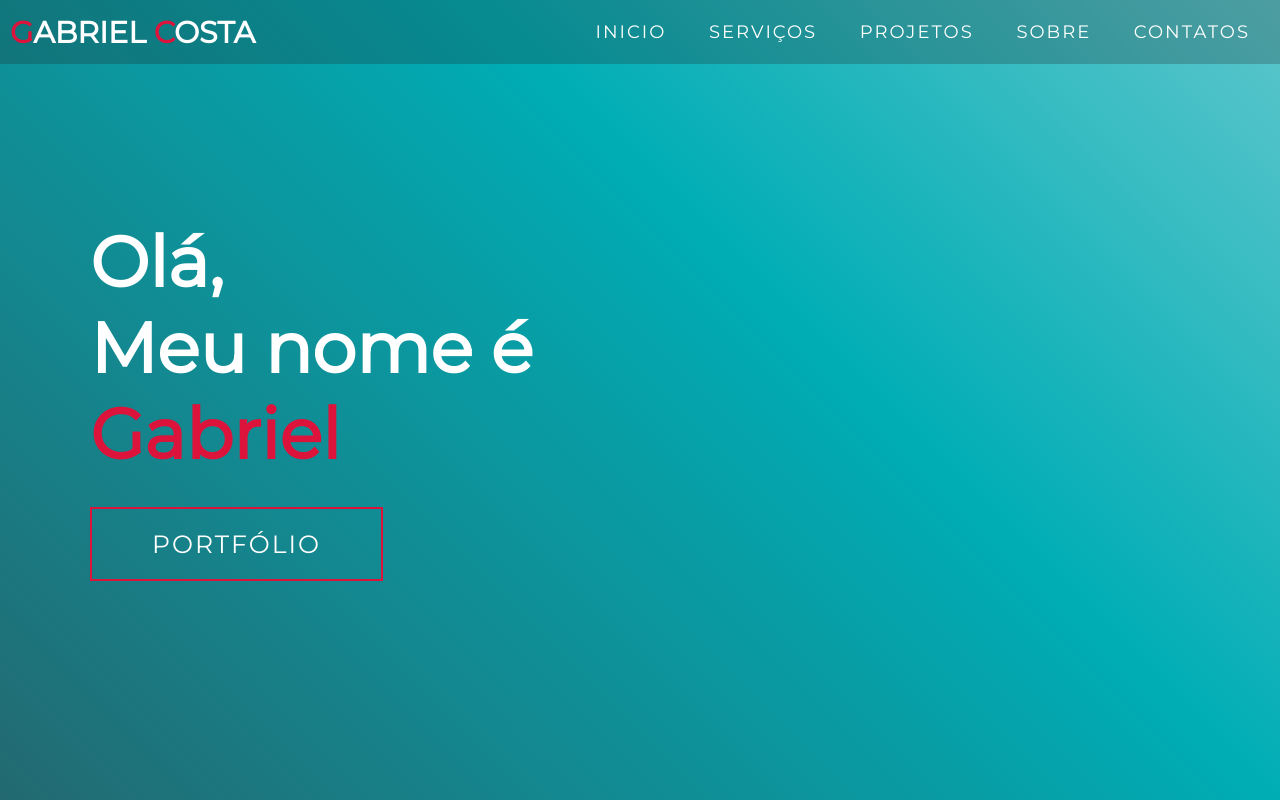
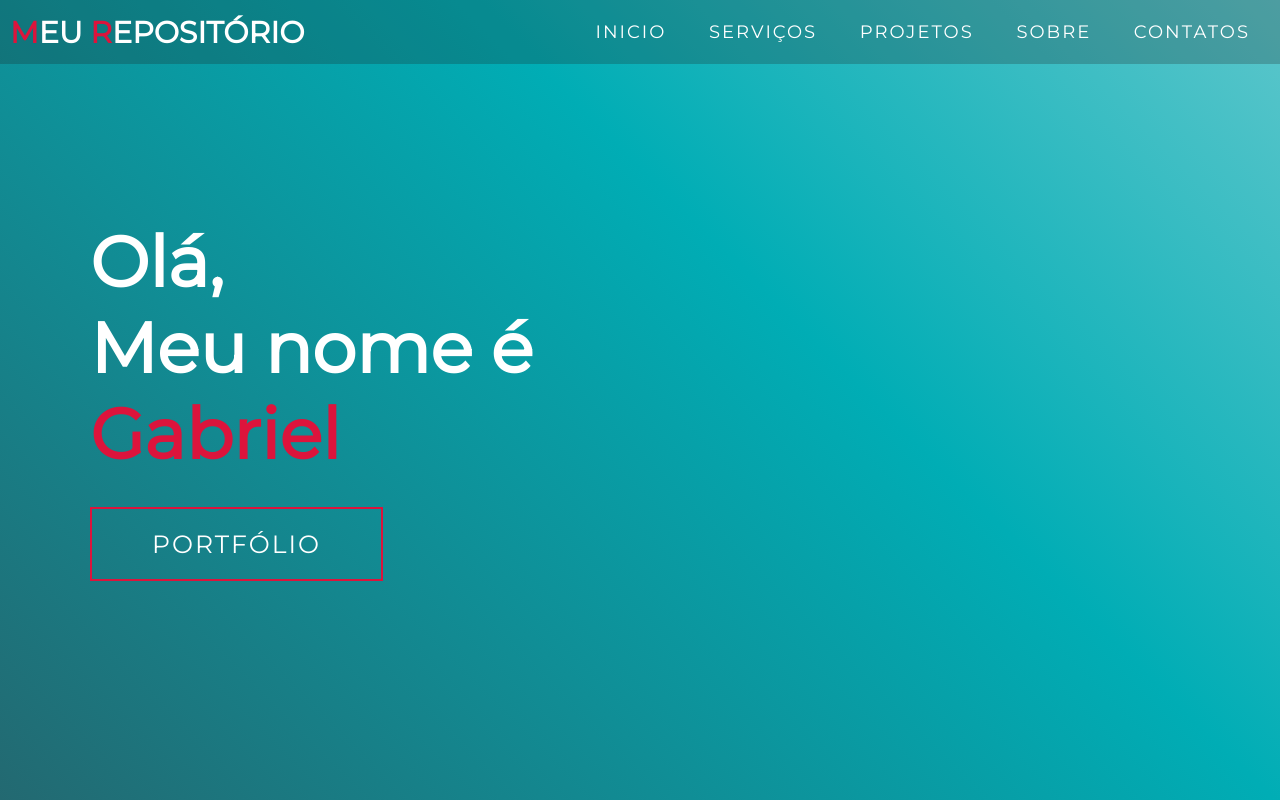
Before and after one commit to GABRIELGT-FIXA/meusite, a plain HTML site: page index.html in a window 1280 px wide. Shown: the top 800 px of the page. Drawn offline with Linux system fonts and the light colour scheme.

Commit message:
Update index.html
Title bar changed

```diff
--- a/index.html
+++ b/index.html
@@ -18,7 +18,7 @@
             <div class="nav-bar">
                 <div class="brand">
                     <a href="#hero">
-                        <h1><span>G</span>abriel <span>C</span>osta</h1>
+                        <h1><span>M</span>eu <span>R</span>epositório</h1>
                     </a>
                 </div>
                 <div class="nav-list">
```
